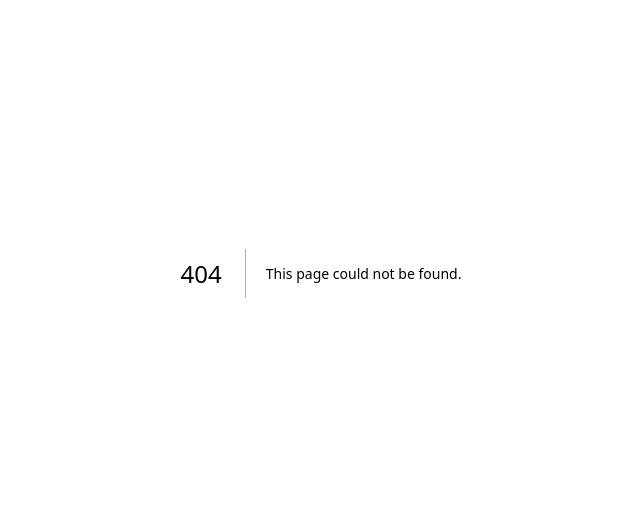
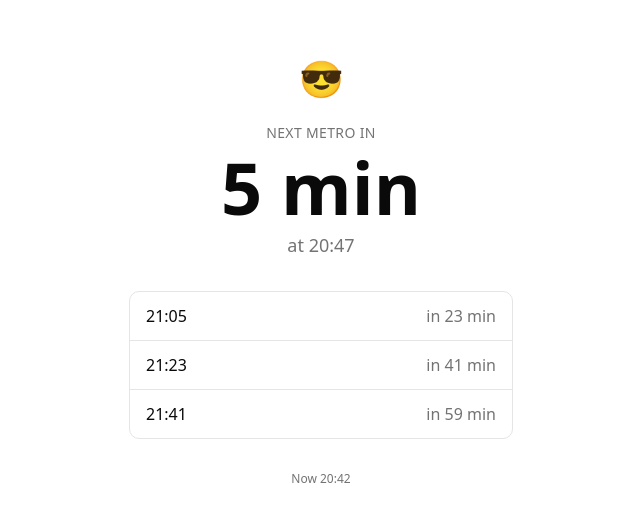
Before and after one commit to madalinul/madalinul.dev, a Next.js app: page /metro in a window 1280 px wide. Before the commit this address had no page. Shown: the part 127-648 px from the top of the page, without its empty margins (319-959 px from the left). Built offline with nearby package versions, Linux system fonts and the light colour scheme.

Commit message:
Added metro

```diff
--- /dev/null
+++ b/src/app/metro/components/NextMetro.tsx
@@ -0,0 +1,116 @@
+'use client';
+
+import { useEffect, useState } from 'react';
+import { departures } from '../data/schedule';
+
+const TIME_ZONE = 'Europe/Bucharest';
+const MINUTES_IN_DAY = 24 * 60;
+const UPCOMING_COUNT = 4;
+const FIRST_DEPARTURE = departures[0];
+const LAST_DEPARTURE = departures[departures.length - 1];
+
+// No service between the last train leaving and the first train of the next day.
+const isClosed = (now: number) => now > LAST_DEPARTURE || now < FIRST_DEPARTURE;
+
+// Current time in Bucharest as minutes since midnight, regardless of the device's timezone.
+const getNowInMinutes = () => {
+    const parts = new Intl.DateTimeFormat('en-GB', {
+        timeZone: TIME_ZONE,
+        hour: '2-digit',
+        minute: '2-digit',
+        hourCycle: 'h23',
+    }).formatToParts(new Date());
+    const hour = Number(parts.find((p) => p.type === 'hour')?.value);
+    const minute = Number(parts.find((p) => p.type === 'minute')?.value);
+    return hour * 60 + minute;
+};
+
+// Next departures from `now`, wrapping around to the next day after the last train.
+const getUpcoming = (now: number, count: number) => {
+    const startIndex = departures.findIndex((d) => d >= now);
+    const upcoming: { time: number; waitMinutes: number }[] = [];
+    for (let i = 0; i < count; i++) {
+        const index = startIndex === -1 ? i : startIndex + i;
+        const time = departures[index % departures.length];
+        const dayOffset = Math.floor(index / departures.length) + (startIndex === -1 ? 1 : 0);
+        upcoming.push({ time, waitMinutes: time + dayOffset * MINUTES_IN_DAY - now });
+    }
+    return upcoming;
+};
+
+const formatClock = (minutes: number) =>
+    `${String(Math.floor(minutes / 60)).padStart(2, '0')}:${String(minutes % 60).padStart(2, '0')}`;
+
+const formatWait = (minutes: number) => {
+    if (minutes === 0) return 'now';
+    if (minutes < 60) return `${minutes} min`;
+    const h = Math.floor(minutes / 60);
+    const m = minutes % 60;
+    return m === 0 ? `${h} h` : `${h} h ${m} min`;
+};
+
+export const NextMetro = () => {
+    const [now, setNow] = useState<number | null>(null);
+
+    useEffect(() => {
+        let timeout: ReturnType<typeof setTimeout>;
+
+        // For testing: `?time=HH:MM` starts the clock at that time and lets it run from there.
+        const simulated = new URLSearchParams(window.location.search).get('time')?.match(/^(\d{1,2}):(\d{2})$/);
+        const offset = simulated
+            ? Number(simulated[1]) * 60 + Number(simulated[2]) - getNowInMinutes()
+            : 0;
+
+        const tick = () => {
+            const current = (getNowInMinutes() + offset + MINUTES_IN_DAY) % MINUTES_IN_DAY;
+            setNow(current);
+
+            // Wake at the start of the next minute, or when service resumes if closed.
+            const minutesUntilNextTick = isClosed(current)
+                ? (FIRST_DEPARTURE - current + MINUTES_IN_DAY) % MINUTES_IN_DAY
+                : 1;
+            timeout = setTimeout(tick, minutesUntilNextTick * 60_000 - (Date.now() % 60_000));
+        };
+        tick();
+
+        return () => clearTimeout(timeout);
+    }, []);
+
+    if (now === null) return null;
+
+    if (isClosed(now)) {
+        return (
+            <div className='flex flex-col items-center gap-2'>
+                <span className='text-sm uppercase tracking-wide text-muted-foreground'>
+                    No more trains today
+                </span>
+                <span className='text-lg text-muted-foreground'>
+                    First metro at {formatClock(FIRST_DEPARTURE)}
+                </span>
+            </div>
+        );
+    }
+
+    const [next, ...later] = getUpcoming(now, UPCOMING_COUNT);
+
+    return (
+        <div className='flex flex-col items-center gap-8 w-full max-w-sm'>
+            <div className='flex flex-col items-center gap-2'>
+                <span className='text-sm uppercase tracking-wide text-muted-foreground'>
+                    Next metro in
+                </span>
+                <span className='text-7xl font-bold tabular-nums'>{formatWait(next.waitMinutes)}</span>
+                <span className='text-lg text-muted-foreground'>at {formatClock(next.time)}</span>
+            </div>
+            <ul className='w-full divide-y border rounded-lg'>
+                {later.map((d) => (
+                    <li key={d.time} className='flex justify-between px-4 py-3 tabular-nums'>
+                        <span>{formatClock(d.time)}</span>
+                        <span className='text-muted-foreground'>in {formatWait(d.waitMinutes)}</span>
+                    </li>
+                ))}
+            </ul>
+            <span className='text-xs text-muted-foreground'>Now {formatClock(now)}</span>
+        </div>
+    );
+};
--- /dev/null
+++ b/src/app/metro/data/schedule.ts
@@ -0,0 +1,28 @@
+// Departure times, keyed by hour, as listed on the station timetable.
+const rawSchedule: Record<number, number[]> = {
+    4: [50],
+    5: [8, 25, 44, 58],
+    6: [8, 18, 32, 44, 55],
+    7: [7, 19, 30, 42, 54],
+    8: [6, 18, 30, 42, 54],
+    9: [6, 18, 30, 42, 56],
+    10: [12, 31, 49],
+    11: [7, 25, 43],
+    12: [1, 19, 37, 54],
+    13: [5, 15, 27, 39, 51],
+    14: [3, 15, 27, 39, 51],
+    15: [3, 15, 27, 39, 51],
+    16: [3, 15, 27, 38, 51],
+    17: [3, 15, 27, 39, 51],
+    18: [3, 15, 27, 39, 51],
+    19: [3, 15, 27, 39, 55],
+    20: [11, 29, 47],
+    21: [5, 23, 41, 59],
+    22: [17, 35, 53],
+    23: [11, 27],
+};
+
+// Departures as minutes since midnight, sorted ascending.
+export const departures: number[] = Object.entries(rawSchedule)
+    .flatMap(([hour, minutes]) => minutes.map((minute) => Number(hour) * 60 + minute))
+    .sort((a, b) => a - b);
--- /dev/null
+++ b/src/app/metro/page.tsx
@@ -0,0 +1,17 @@
+import type { Metadata } from 'next';
+import { NextMetro } from './components/NextMetro';
+
+export const metadata: Metadata = {
+    title: 'Next Metro',
+};
+
+const MetroPage = () => {
+    return (
+        <div className='container mx-auto flex min-h-screen flex-col items-center justify-center p-6 space-y-6'>
+            <h1 className='text-4xl font-bold'>😎</h1>
+            <NextMetro />
+        </div>
+    );
+};
+
+export default MetroPage;
```
